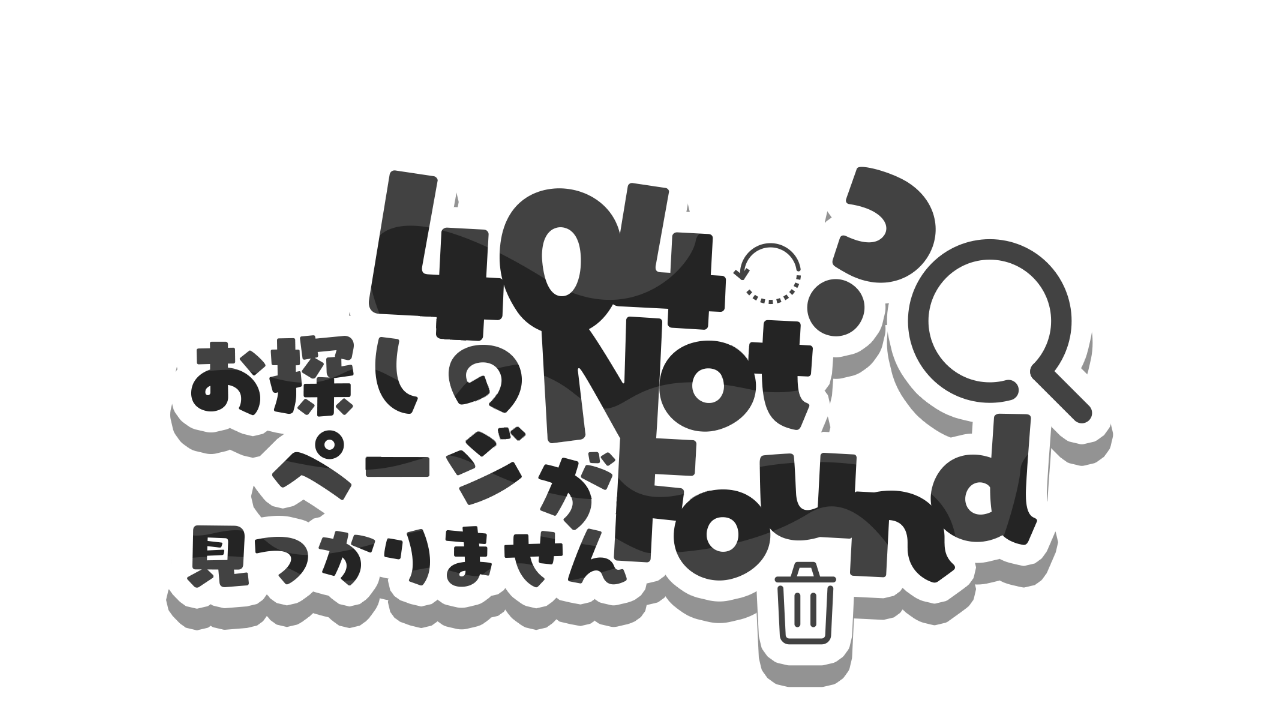
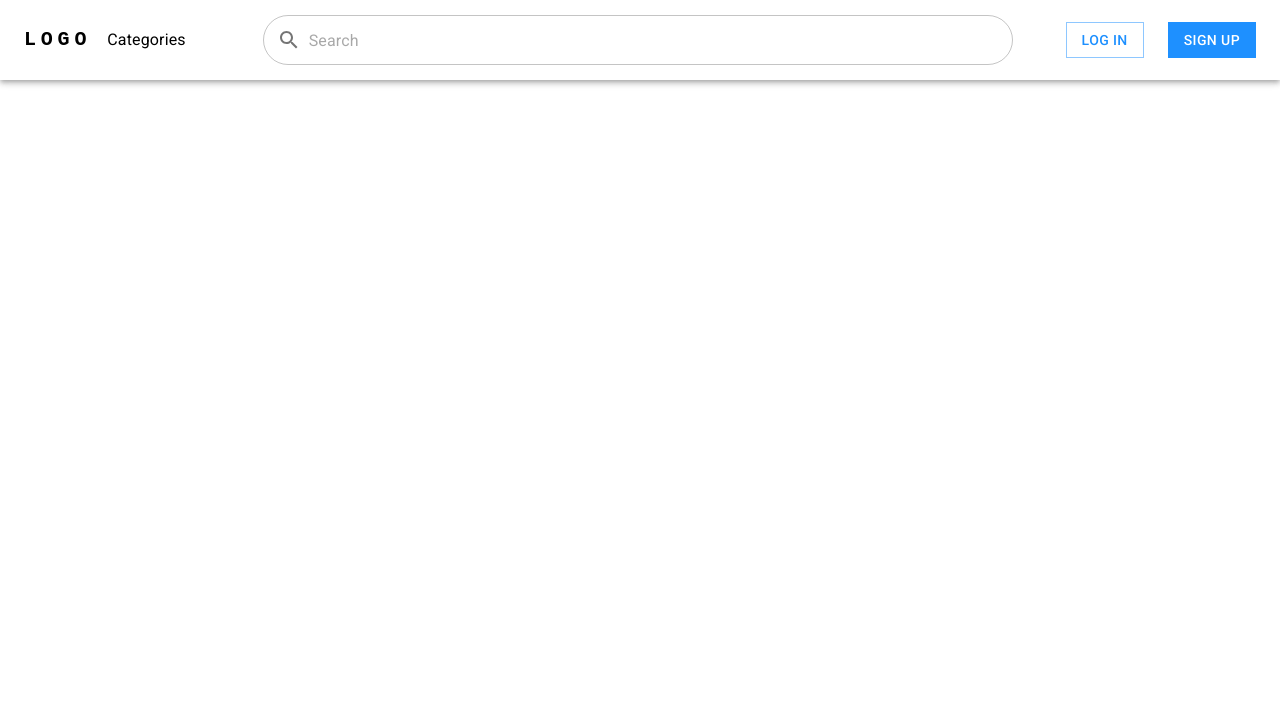
Before and after one commit to thientranreal/E-Learning-Website, a React (Create React App) app in the folder frontend_react/: page / in a window 1280 px wide. Shown: the top 726 px of the page. Built offline with nearby package versions, Linux system fonts and the light colour scheme.

Commit message:
add navbar

```diff
--- a/frontend_react/src/App.js
+++ b/frontend_react/src/App.js
@@ -3,10 +3,12 @@ import { Routes, Route } from "react-router-dom";
 import RegisterPage from "./pages/RegisterPage";
 import LoginPage from "./pages/LoginPage";
 import NotFoundPage from "./pages/NotFoundPage";
+import HomePage from "./pages/HomePage";
 
 function App() {
   return (
     <Routes>
+      <Route path="/" element={<HomePage />} />
       <Route path="/login" element={<LoginPage />} />
       <Route path="/register" element={<RegisterPage />} />
       <Route path="*" element={<NotFoundPage />} />
--- /dev/null
+++ b/frontend_react/src/components/MobileSearchBar.js
@@ -0,0 +1,25 @@
+import { Box } from "@mui/material";
+import React from "react";
+import SearchBar from "./SearchBar";
+
+const MobileSearchBar = ({ theme, handleClear }) => {
+  return (
+    <Box
+      sx={{
+        width: "100vw",
+        height: "100vh",
+        position: "absolute",
+        bgcolor: theme.palette.background.default,
+        zIndex: 2,
+      }}
+    >
+      <SearchBar
+        mobile
+        sx={{ width: "100vw" }}
+        handleClear={handleClear}
+      ></SearchBar>
+    </Box>
+  );
+};
+
+export default MobileSearchBar;
--- /dev/null
+++ b/frontend_react/src/components/Navbar.js
@@ -0,0 +1,165 @@
+import { useTheme } from "@emotion/react";
+import {
+  AppBar,
+  Box,
+  Button,
+  Container,
+  IconButton,
+  Toolbar,
+  Typography,
+} from "@mui/material";
+import React, { useState } from "react";
+import SearchBar from "./SearchBar";
+import MenuIcon from "@mui/icons-material/Menu";
+import SearchIcon from "@mui/icons-material/Search";
+import { Link } from "react-router-dom";
+import MobileSearchBar from "./MobileSearchBar";
+
+const pages = ["Categories"];
+
+const Navbar = () => {
+  const theme = useTheme();
+  const [isSearchMobile, setIsSearchMobile] = useState(false);
+
+  const handleOpenNavMenu = () => {};
+
+  const handleCloseNavMenu = () => {};
+
+  const handleSearchMobile = () => {
+    setIsSearchMobile(true);
+  };
+
+  const handleClearSearchMobile = () => {
+    setIsSearchMobile(false);
+  };
+
+  return (
+    <>
+      {isSearchMobile ? (
+        <MobileSearchBar theme={theme} handleClear={handleClearSearchMobile} />
+      ) : (
+        <AppBar
+          position="static"
+          sx={{ bgcolor: theme.palette.background.default, py: 1 }}
+        >
+          <Container maxWidth="xl">
+            <Toolbar disableGutters>
+              <Typography
+                variant="h6"
+                noWrap
+                component="a"
+                href="#app-bar-with-responsive-menu"
+                sx={{
+                  mr: 2,
+                  display: { xs: "none", md: "flex" },
+                  fontFamily: "monospace",
+                  fontWeight: 700,
+                  letterSpacing: ".3rem",
+                  color: "black",
+                  textDecoration: "none",
+                }}
+              >
+                LOGO
+              </Typography>
+
+              {/* Menu Mobile section */}
+              <Box sx={{ flexGrow: 1, display: { xs: "flex", md: "none" } }}>
+                <IconButton
+                  size="large"
+                  aria-label="account of current user"
+                  aria-controls="menu-appbar"
+                  aria-haspopup="true"
+                  onClick={handleOpenNavMenu}
+                >
+                  <MenuIcon color="primary" />
+                </IconButton>
+              </Box>
+              {/* End Menu Mobile section */}
+
+              <Typography
+                variant="h5"
+                noWrap
+                component="a"
+                href="#app-bar-with-responsive-menu"
+                sx={{
+                  mr: 2,
+                  display: { xs: "flex", md: "none" },
+                  flexGrow: 1,
+                  fontFamily: "monospace",
+                  fontWeight: 700,
+                  letterSpacing: ".3rem",
+                  color: "black",
+                  textDecoration: "none",
+                }}
+              >
+                LOGO
+              </Typography>
+
+              <IconButton
+                size="large"
+                sx={{ display: { xs: "flex", md: "none" } }}
+                onClick={handleSearchMobile}
+              >
+                <SearchIcon color="primary" />
+              </IconButton>
+
+              {/* Menu fullscreen section */}
+              <Box
+                sx={{
+                  flexGrow: 1,
+                  display: { xs: "none", md: "flex" },
+                  alignItems: "center",
+                  justifyContent: "space-between",
+                }}
+              >
+                {pages.map((page) => (
+                  <Typography
+                    key={page}
+                    onClick={handleCloseNavMenu}
+                    sx={{
+                      my: 2,
+                      color: "black",
+                      display: "block",
+                      cursor: "pointer",
+                      ":hover": { color: theme.palette.primary.main },
+                    }}
+                  >
+                    {page}
+                  </Typography>
+                ))}
+                <SearchBar
+                  sx={{
+                    height: "50px",
+                    width: { md: "450px", lg: "750px" },
+                    borderRadius: "25px",
+                    ml: 3,
+                  }}
+                />
+
+                <Box>
+                  <Link to="/login">
+                    <Button variant="outlined" sx={{ mr: 3, borderRadius: 0 }}>
+                      Log in
+                    </Button>
+                  </Link>
+
+                  <Link to="register">
+                    <Button
+                      variant="contained"
+                      sx={{ borderRadius: 0, boxShadow: "none" }}
+                    >
+                      Sign up
+                    </Button>
+                  </Link>
+                </Box>
+              </Box>
+              {/* End Menu fullscreen section */}
+            </Toolbar>
+          </Container>
+        </AppBar>
+      )}
+    </>
+  );
+};
+
+export default Navbar;
--- /dev/null
+++ b/frontend_react/src/components/SearchBar.js
@@ -0,0 +1,30 @@
+import { IconButton, InputAdornment, TextField } from "@mui/material";
+import SearchIcon from "@mui/icons-material/Search";
+import ClearIcon from "@mui/icons-material/Clear";
+import React from "react";
+
+const SearchBar = ({ sx, mobile, handleClear }) => {
+  return (
+    <TextField
+      variant="outlined"
+      placeholder="Search"
+      InputProps={{
+        startAdornment: (
+          <InputAdornment position="start">
+            <SearchIcon />
+          </InputAdornment>
+        ),
+        endAdornment: mobile ? (
+          <InputAdornment position="end">
+            <IconButton onClick={handleClear}>
+              <ClearIcon />
+            </IconButton>
+          </InputAdornment>
+        ) : null,
+        sx: sx,
+      }}
+    />
+  );
+};
+
+export default SearchBar;
--- /dev/null
+++ b/frontend_react/src/pages/HomePage.js
@@ -0,0 +1,12 @@
+import React from "react";
+import Navbar from "../components/Navbar";
+
+const HomePage = () => {
+  return (
+    <div>
+      <Navbar />
+    </div>
+  );
+};
+
+export default HomePage;
```
